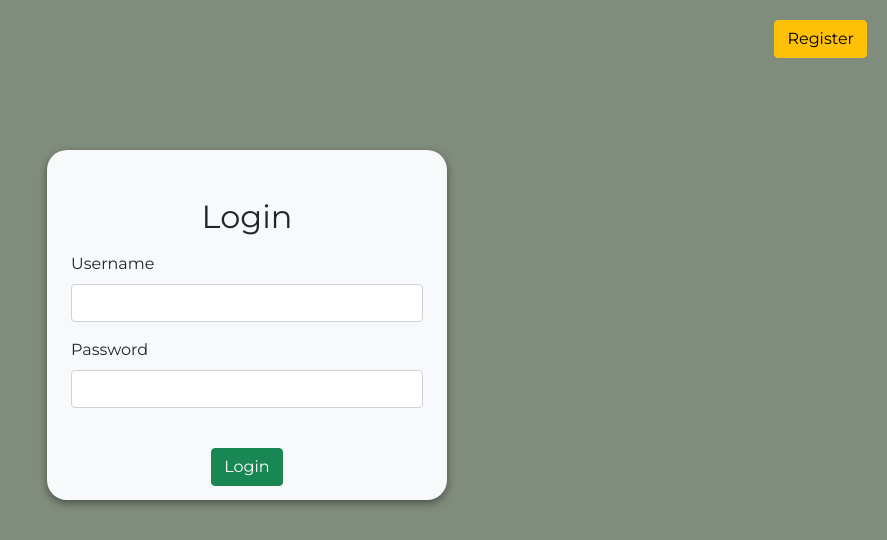
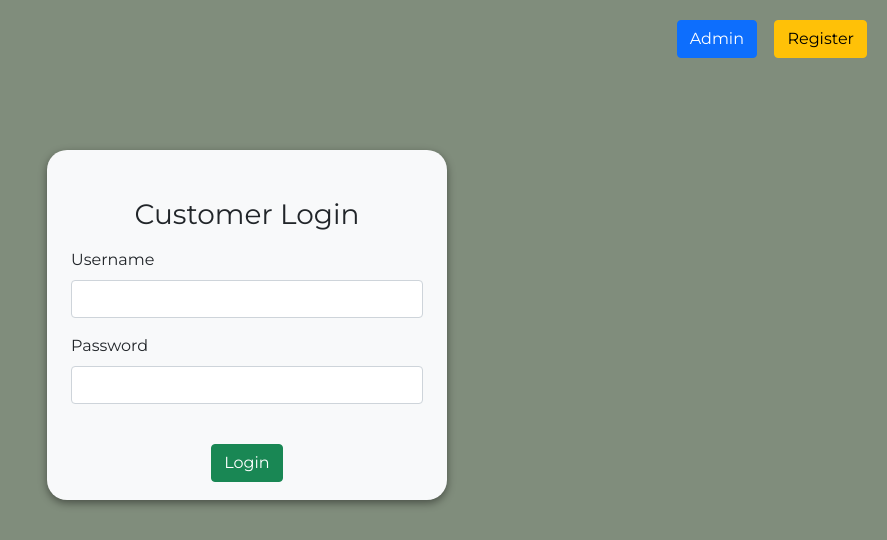
Before and after one commit to rrndxx/IM-Prelim, a PHP site: page / in a window 1280 px wide. Shown: the top 540 px of the page, without its empty margins (393-1280 px from the left). Run offline with PHP 8.4, Linux system fonts and the light colour scheme.

Commit message:
Update index.php

```diff
--- a/index.php
+++ b/index.php
@@ -14,7 +14,7 @@ if (isset($_POST['login'])) {
     if ($user) {
         if ($user->password === $password) {
             $_SESSION['user'] = $user->first_name;
-            header('Location: main.php');
+            header('Location: customerdashboard.php');
             exit;
         }
     }
@@ -53,14 +53,22 @@ if (isset($_POST['login'])) {
             right: 20px;
             z-index: 1000;
         }
+
+        .admin-link {
+            position: absolute;
+            top: 20px;
+            right: 130px;
+            z-index: 1000;
+        }
     </style>
 </head>
 
 <body>
     <a href="register.php" class="register-link btn btn-warning">Register</a>
+    <a href="adminlogin.php" class="admin-link btn btn-primary">Admin</a>
     <div class="d-flex justify-content-center">
         <div class="container bg-light p-4 text-start" style="height: 350px; width: 400px;">
-            <h2 class="mt-4 text-center mb-3">Login</h2>
+            <h3 class="mt-4 text-center mb-3">Customer Login</h3>
             <form action="index.php" method="POST" class="mt-3">
                 <div class="form-group">
                     <label for="username" class="form-label">Username</label>
```
